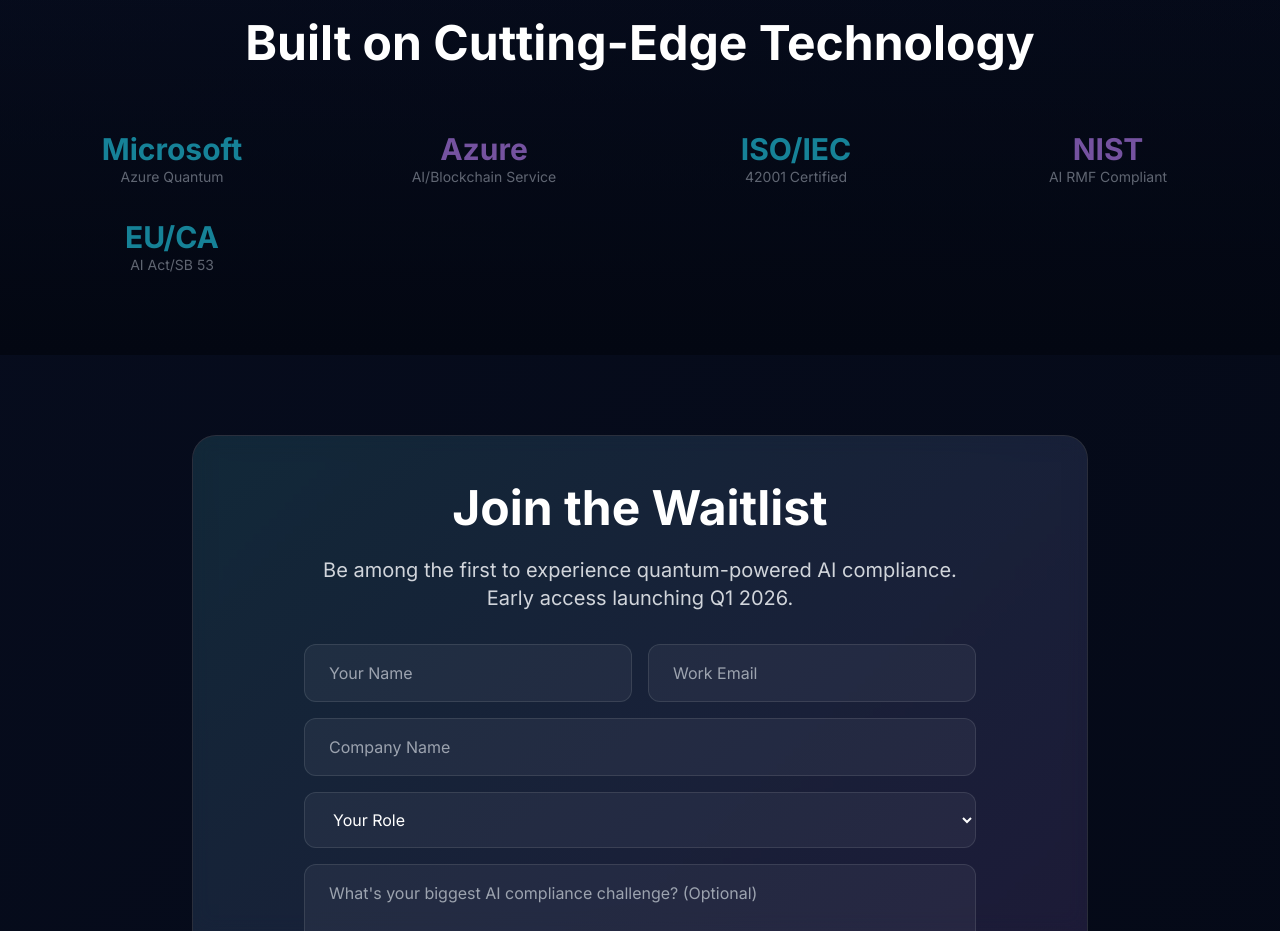
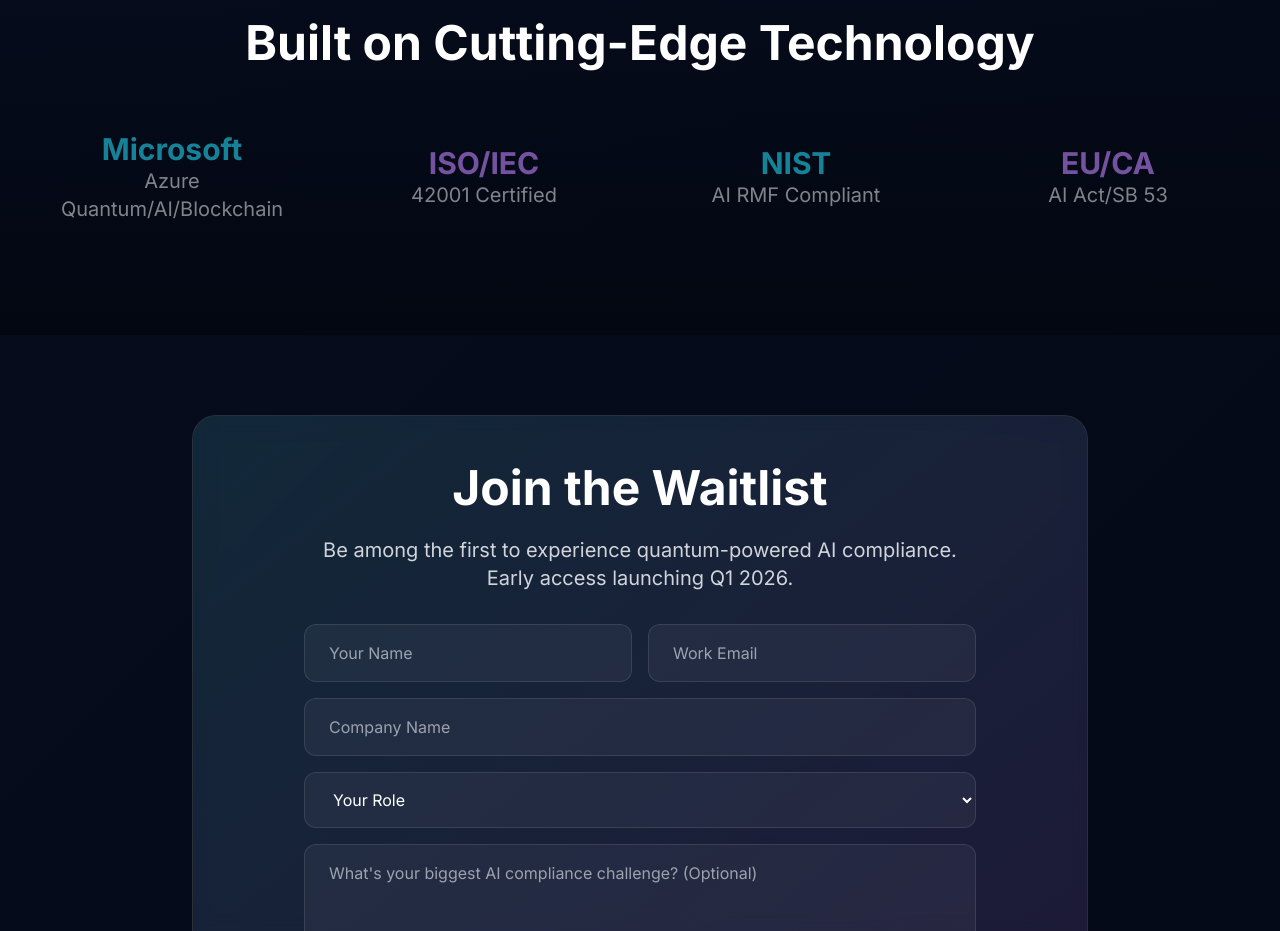
Before and after one commit to KaranMuthusamy/Quantum, a plain HTML site: page index.html in a window 1280 px wide. Shown: the part 3720-4651 px from the top of the page. Drawn offline with nearby package versions, Linux system fonts and the light colour scheme.

Commit message:
Update Azure and NIST sections in index.html

```diff
--- a/index.html
+++ b/index.html
@@ -445,23 +445,19 @@
             <div class="grid grid-cols-2 md:grid-cols-4 gap-8 items-center opacity-60">
                 <div class="text-center">
                     <div class="text-3xl font-bold text-cyan-400">Microsoft</div>
-                    <div class="text-sm text-gray-400">Azure Quantum</div>
+                    <div class="text-xl text-gray-300 mb-8">Azure Quantum/AI/Blockchain</div>
                 </div>
                 <div class="text-center">
-                    <div class="text-3xl font-bold text-purple-400">Azure</div>
-                    <div class="text-sm text-gray-400">AI/Blockchain Service</div>
+                    <div class="text-3xl font-bold text-purple-400">ISO/IEC</div>
+                    <div class="text-xl text-gray-300 mb-8">42001 Certified</div>
                 </div>
                 <div class="text-center">
-                    <div class="text-3xl font-bold text-cyan-400">ISO/IEC</div>
-                    <div class="text-sm text-gray-400">42001 Certified</div>
+                    <div class="text-3xl font-bold text-cyan-400">NIST</div>
+                    <div class="text-xl text-gray-300 mb-8">AI RMF Compliant</div>
                 </div>
                 <div class="text-center">
-                    <div class="text-3xl font-bold text-purple-400">NIST</div>
-                    <div class="text-sm text-gray-400">AI RMF Compliant</div>
-                </div>
-                  <div class="text-center">
-                    <div class="text-3xl font-bold text-cyan-400">EU/CA</div>
-                    <div class="text-sm text-gray-400">AI Act/SB 53</div>
+                    <div class="text-3xl font-bold text-purple-400">EU/CA</div>
+                    <div class="text-xl text-gray-300 mb-8">AI Act/SB 53</div>
                 </div>
             </div>
         </div>
```
